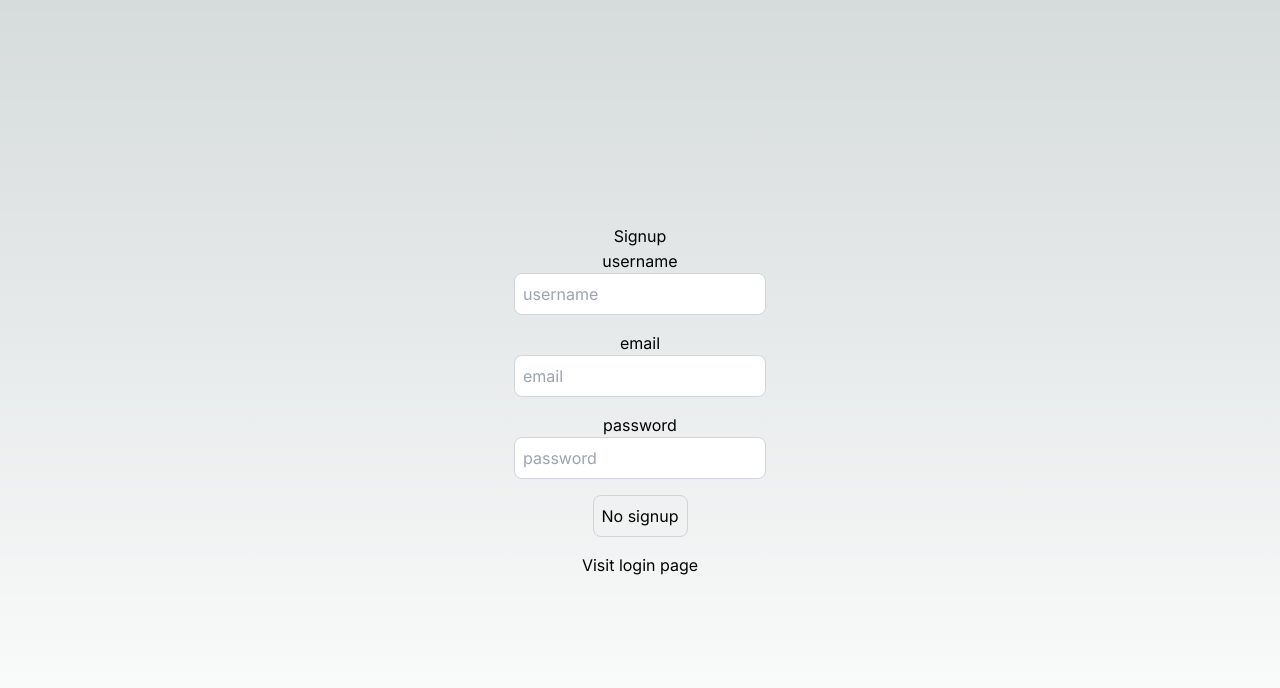
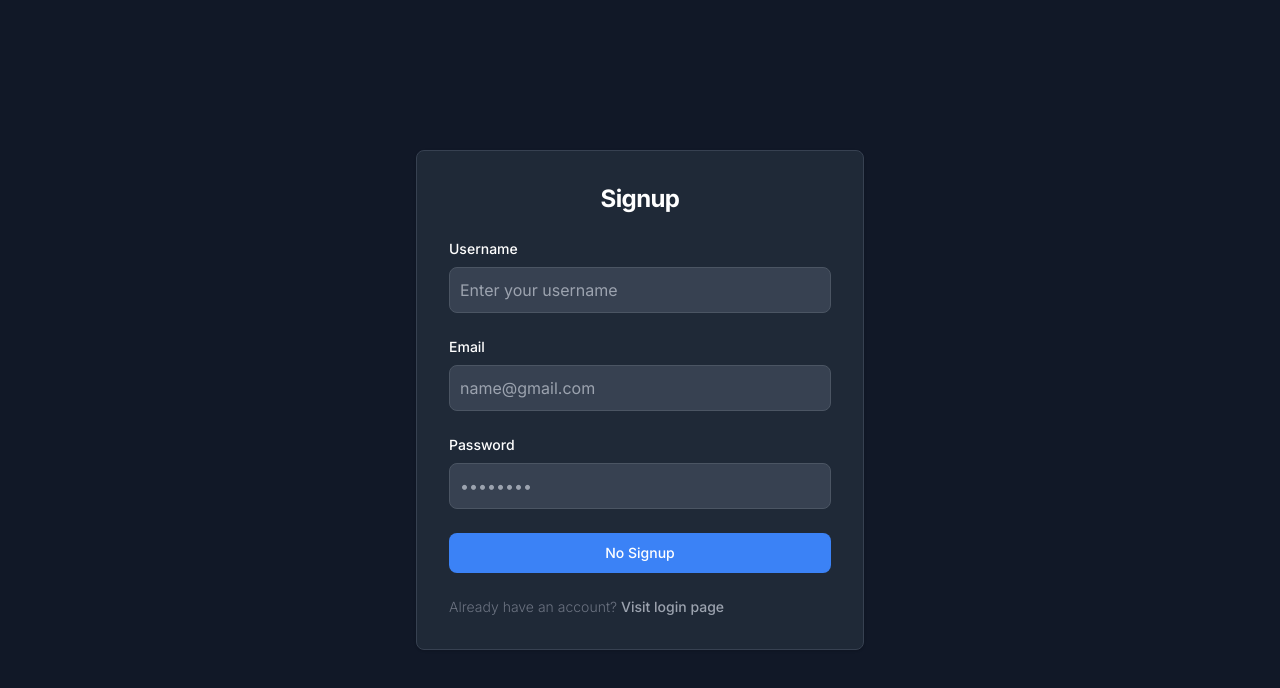
Before and after one commit to yogyy/next-app-mongodb, a Next.js app: page /signup in a window 1280 px wide. Shown: the top 688 px of the page. Built offline with nearby package versions, Linux system fonts and the light colour scheme.

Commit message:
chore(UI): change how it looks(ui)

```diff
--- a/src/app/login/page.tsx
+++ b/src/app/login/page.tsx
@@ -42,39 +42,65 @@ export default function LoginPage() {
   }, [user]);
 
   return (
-    <div className="flex flex-col items-center justify-center min-h-screen py-2">
-      <h1>{loading ? "Processing" : "Login"}</h1>
-      <hr />
-
-      <label htmlFor="email">email</label>
+    <div className="bg-gray-900">
+      <div className="flex flex-col items-center justify-center px-6 py-8 mx-auto md:h-screen lg:py-0">
+        <div className="w-full rounded-lg shadow border md:mt-0 sm:max-w-md xl:p-0 bg-gray-800 border-gray-700">
+          <div className="p-6 space-y-4 md:space-y-6 sm:p-8">
+            <h1 className="text-xl font-bold leading-tight tracking-tight md:text-2xl text-white text-center">
+              {loading ? "Processing" : "Login"}
+            </h1>
+            <div className="space-y-4 md:space-y-6">
+              <div>
+                <label
+                  htmlFor="email"
+                  className="block mb-2 text-sm font-medium text-white">
+                  Email
+                </label>
                 <input
-        className="p-2 border border-gray-300 rounded-lg mb-4 focus:outline-none focus:border-gray-600 text-black"
+                  type="email"
+                  name="email"
                   id="email"
-        type="text"
+                  className=" border  xt-sm rounded-lg block w-full p-2.5 bg-gray-700 border-gray-600 placeholder-gray-400 text-white focus:ring-blue-500 focus:border-blue-500"
+                  placeholder="name@gmail.com"
                   value={user.email}
                   onChange={(e) => setUser({ ...user, email: e.target.value })}
-        placeholder="email"
                 />
-      <label htmlFor="password">password</label>
+              </div>
+              <div>
+                <label
+                  htmlFor="password"
+                  className="block mb-2 text-sm font-medium text-white">
+                  Password
+                </label>
                 <input
-        className="p-2 border border-gray-300 rounded-lg mb-4 focus:outline-none focus:border-gray-600 text-black"
+                  type="password"
+                  name="password"
                   id="password"
-        type="password"
+                  placeholder="••••••••"
+                  className=" border  xt-sm rounded-lg block w-full p-2.5 bg-gray-700 border-gray-600 placeholder-gray-400 text-white focus:ring-blue-500 focus:border-blue-500"
                   value={user.password}
-        onChange={(e) => setUser({ ...user, password: e.target.value })}
-        placeholder="password"
+                  onChange={(e) =>
+                    setUser({ ...user, password: e.target.value })
+                  }
                 />
+              </div>
               <button
                 onClick={onLogin}
-        disabled={buttonDisabled}
-        className="p-2 border disabled:bg-red-500 border-gray-300 rounded-lg mb-4 focus:outline-none focus:border-gray-600">
-        Login here
+                className="w-full text-white bg-blue-500 hover:bg-primary-700 focus:ring-4 focus:outline-none focus:ring-primary-300 font-medium rounded-lg text-sm px-5 py-2.5 text-center bg-primary-600 hover:bg-primary-700 focus:ring-primary-800">
+                {buttonDisabled ? "No Login" : "Login"}
               </button>
+              <p className="text-sm font-light text-gray-500 dark:text-gray-400 space-x-1">
+                <span>Don&apos;t have an account?</span>
                 <Link
-        prefetch={false}
-        href="/signup">
-        Visit Signup page
+                  href="/signup"
+                  className="font-medium hover:underline text-gray-400">
+                  Signup
                 </Link>
+              </p>
+            </div>
+          </div>
+        </div>
+      </div>
     </div>
   );
 }
--- a/src/app/profile/page.tsx
+++ b/src/app/profile/page.tsx
@@ -16,7 +16,6 @@ export default function ProfilePage() {
       const err = error as AxiosError<{
         error: string;
       }>;
-      console.log(err.response?.data.error as string);
       toast.error(err.response?.data.error as string);
     }
   };
@@ -29,7 +28,6 @@ export default function ProfilePage() {
       const err = error as AxiosError<{
         error: string;
       }>;
-      console.log(err.response?.data.error as string);
       toast.error(err.response?.data.error as string);
     }
   };
--- a/src/app/signup/page.tsx
+++ b/src/app/signup/page.tsx
@@ -3,7 +3,7 @@
 import Link from "next/link";
 import React, { useEffect } from "react";
 import { useRouter } from "next/navigation";
-import axios from "axios";
+import axios, { AxiosError } from "axios";
 import { toast } from "react-hot-toast";
 
 export default function SignupPage() {
@@ -19,13 +19,19 @@ export default function SignupPage() {
   const onSignup = async () => {
     try {
       setLoading(true);
-      const response = await axios.post("/api/users/signup", user);
-      console.log("Signup success", response.data);
+      const response = await axios.post<{ message: string }>(
+        "/api/users/signup",
+        user
+      );
+      toast.success(response.data.message);
+      // console.log("Signup success", response.data);
       router.push("/login");
-    } catch (error: any) {
-      console.log("Signup failed", error.message);
-
-      toast.error(error.message);
+    } catch (error) {
+      const err = error as AxiosError<{
+        error: string;
+      }>;
+      // console.log("Signup failed", err);
+      toast.error(err.response?.data.error as string);
     } finally {
       setLoading(false);
     }
@@ -44,42 +50,82 @@ export default function SignupPage() {
   }, [user]);
 
   return (
-    <div className="flex flex-col items-center justify-center min-h-screen py-2">
-      <h1>{loading ? "Processing" : "Signup"}</h1>
-      <hr />
-      <label htmlFor="username">username</label>
+    <div className="bg-gray-900">
+      <div className="flex flex-col items-center justify-center px-6 py-8 mx-auto md:h-screen lg:py-0">
+        <div className="w-full rounded-lg shadow border md:mt-0 sm:max-w-md xl:p-0 bg-gray-800 border-gray-700">
+          <div className="p-6 space-y-4 md:space-y-6 sm:p-8">
+            <h1 className="text-xl font-bold leading-tight tracking-tight md:text-2xl text-white text-center">
+              {loading ? "Processing" : "Signup"}
+            </h1>
+            <div className="space-y-4 md:space-y-6">
+              <div>
+                <label
+                  htmlFor="username"
+                  className="block mb-2 text-sm font-medium text-white">
+                  Username
+                </label>
                 <input
-        className="p-2 border border-gray-300 rounded-lg mb-4 focus:outline-none focus:border-gray-600 text-black"
                   id="username"
                   type="text"
                   value={user.username}
-        onChange={(e) => setUser({ ...user, username: e.target.value })}
-        placeholder="username"
+                  onChange={(e) =>
+                    setUser({ ...user, username: e.target.value })
+                  }
+                  placeholder="Enter your username"
+                  className=" border  xt-sm rounded-lg block w-full p-2.5 bg-gray-700 border-gray-600 placeholder-gray-400 text-white focus:ring-blue-500 focus:border-blue-500"
                 />
-      <label htmlFor="email">email</label>
+              </div>
+              <div>
+                <label
+                  htmlFor="email"
+                  className="block mb-2 text-sm font-medium text-white">
+                  Email
+                </label>
                 <input
-        className="p-2 border border-gray-300 rounded-lg mb-4 focus:outline-none focus:border-gray-600 text-black"
+                  type="email"
+                  name="email"
                   id="email"
-        type="text"
+                  className=" border  xt-sm rounded-lg block w-full p-2.5 bg-gray-700 border-gray-600 placeholder-gray-400 text-white focus:ring-blue-500 focus:border-blue-500"
+                  placeholder="name@gmail.com"
                   value={user.email}
                   onChange={(e) => setUser({ ...user, email: e.target.value })}
-        placeholder="email"
                 />
-      <label htmlFor="password">password</label>
+              </div>
+              <div>
+                <label
+                  htmlFor="password"
+                  className="block mb-2 text-sm font-medium text-white">
+                  Password
+                </label>
                 <input
-        className="p-2 border border-gray-300 rounded-lg mb-4 focus:outline-none focus:border-gray-600 text-black"
+                  type="password"
+                  name="password"
                   id="password"
-        type="password"
+                  placeholder="••••••••"
+                  className=" border  xt-sm rounded-lg block w-full p-2.5 bg-gray-700 border-gray-600 placeholder-gray-400 text-white focus:ring-blue-500 focus:border-blue-500"
                   value={user.password}
-        onChange={(e) => setUser({ ...user, password: e.target.value })}
-        placeholder="password"
+                  onChange={(e) =>
+                    setUser({ ...user, password: e.target.value })
+                  }
                 />
+              </div>
               <button
                 onClick={onSignup}
-        className="p-2 border border-gray-300 rounded-lg mb-4 focus:outline-none focus:border-gray-600">
-        {buttonDisabled ? "No signup" : "Signup"}
+                className="w-full text-white bg-blue-500 hover:bg-primary-700 focus:ring-4 focus:outline-none focus:ring-primary-300 font-medium rounded-lg text-sm px-5 py-2.5 text-center bg-primary-600 hover:bg-primary-700 focus:ring-primary-800">
+                {buttonDisabled ? "No Signup" : "Signup"}
               </button>
-      <Link href="/login">Visit login page</Link>
+              <p className="text-sm font-light text-gray-500 space-x-1 dark:text-gray-400">
+                <span>Already have an account?</span>
+                <Link
+                  href="/login"
+                  className="font-medium hover:underline text-gray-400">
+                  Visit login page
+                </Link>
+              </p>
+            </div>
+          </div>
+        </div>
+      </div>
     </div>
   );
 }
```
Lines whose indentation alone changed are shown as unchanged.
